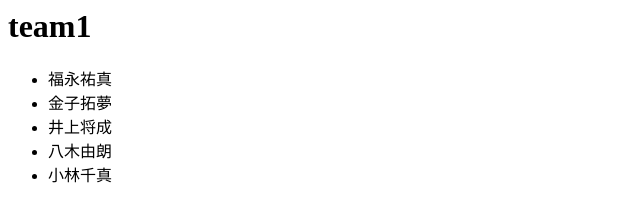
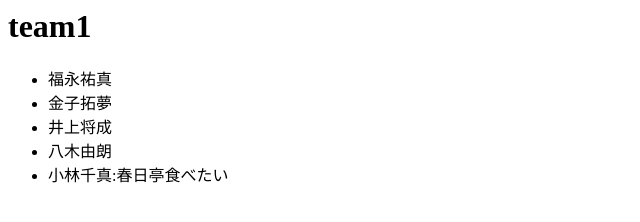
Before and after one commit to gtb-2019-team-1/gtb-2019-team-1.github.io, a plain HTML site: page index.html in a window 1280 px wide. Shown: the whole page, without its empty margins (0-640 px from the left). Drawn offline with Linux system fonts and the light colour scheme.

Commit message:
春日亭

```diff
--- a/index.html
+++ b/index.html
@@ -4,5 +4,5 @@
 <li>金子拓夢</li>
 <li>井上将成</li>
 <li>八木由朗</li>
-<li>小林千真</li>
+<li>小林千真:春日亭食べたい</li>
 </ul>
```
